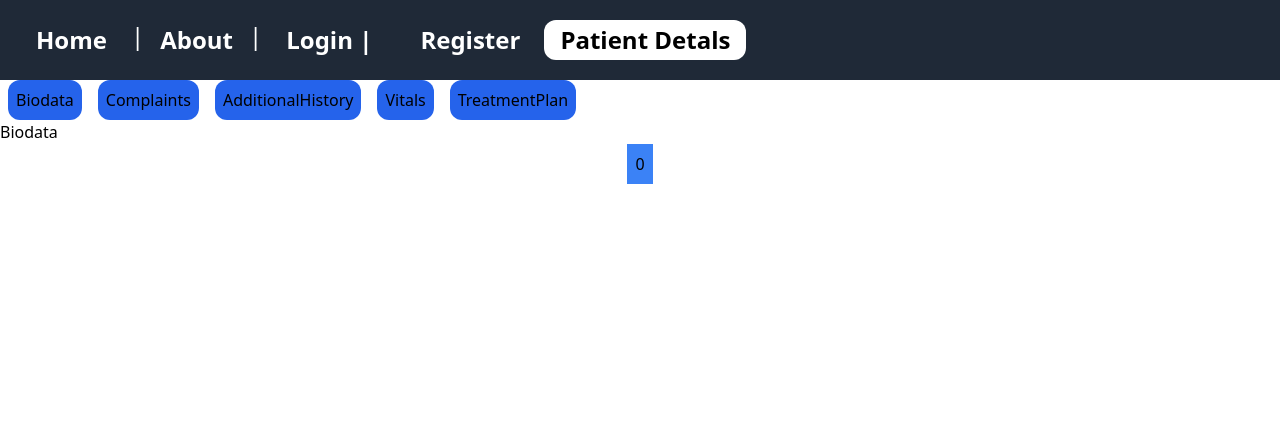
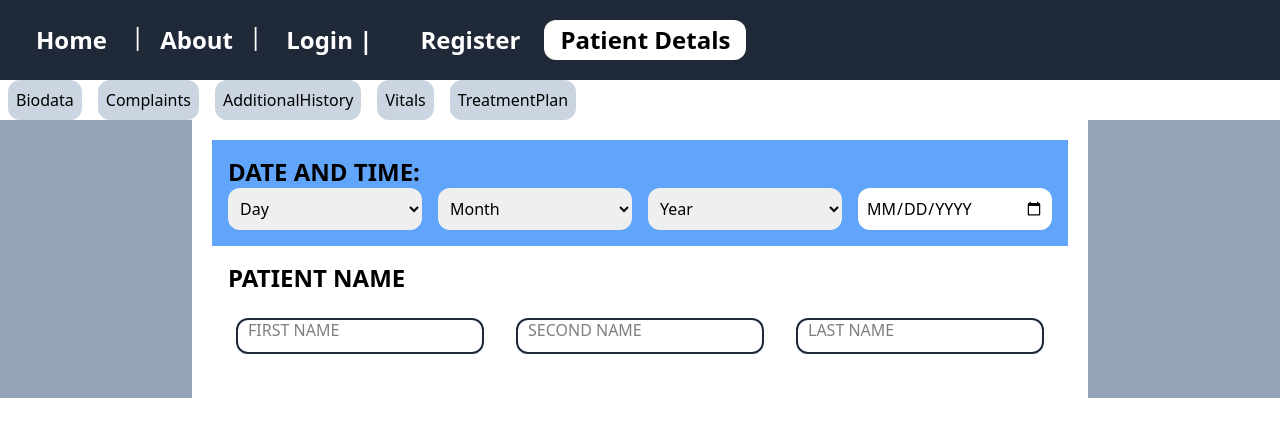
Before and after one commit to AkumuJey/healthbio, a Vue app: page /patientdetails in a window 1280 px wide. Shown: the top 436 px of the page. Built offline with nearby package versions, Linux system fonts and the light colour scheme; no server answers.

Commit message:
Animation of patient detail input form

```diff
--- a/src/components/patientDetails/Biodata.vue
+++ b/src/components/patientDetails/Biodata.vue
@@ -1,8 +1,36 @@
 <template>
-  <div>
-    <div>
-        <h1>Biodata</h1>
-        <button @click="num++" class="p-2 bg-blue-500 mx-auto block">{{ num }}</button>
+  <div class="bg-slate-400 w-full h-full">
+    <div class="w-full max-w-4xl mx-auto my-auto p-5 bg-white">
+      <form @submit.prevent="">
+        <div class="grid grid-cols-4 bg-blue-400 gap-x-4 p-4">
+          <label for="date" class="col-span-4 font-bold text-2xl uppercase">Date and Time:</label>
+          <select type="text" name="day" class="rounded-xl p-2">
+            <option value="Day">Day</option>
+          </select>
+          <select type="text" name="month" class="rounded-xl p-2">
+            <option value="Month">Month</option>
+          </select>
+          <select type="text" name="year" class="rounded-xl p-2">
+            <option value="Year">Year</option>
+          </select>
+          <input type="date" class="uppercase rounded-xl p-2 outline-none">
+        </div>
+        <div class="grid grid-cols-3 gap-4 p-4">
+          <h1 class="col-span-3 text-2xl font-bold uppercase">Patient Name</h1>
+          <div class="relative p-2">
+            <input type="text" id="fname" name="fname" class="outline-none peer w-full border-2 border-slate-800 rounded-xl px-2 py-1">
+            <label for="fname" class="absolute left-5 top-2 opacity-50 cursor-text peer-focus:text-xs peer-focus:-translate-y-1/2 peer-focus:opacity-100 transition-all duration-500 uppercase bg-transparent peer-focus:bg-white">First Name</label>
+          </div>
+          <div class="relative p-2">
+            <input type="text" id="sname" name="sname" class="outline-none peer w-full border-2 border-slate-800 rounded-xl px-2 py-1">
+            <label for="sname" class="absolute left-5 top-2 opacity-50 cursor-text peer-focus:text-xs peer-focus:-translate-y-1/2 peer-focus:opacity-100 transition-all duration-500 uppercase bg-transparent peer-focus:bg-white">Second Name</label>
+          </div>
+          <div class="relative p-2">
+            <input type="text" id="lname" name="lname" class="outline-none peer w-full border-2 border-slate-800 rounded-xl px-2 py-1">
+            <label for="lname" class="absolute left-5 top-2 opacity-50 cursor-text peer-focus:text-xs peer-focus:-translate-y-1/2 peer-focus:opacity-100 transition-all duration-500 uppercase bg-transparent peer-focus:bg-white">Last Name</label>
+          </div>
+        </div>
+      </form>
     </div>
   </div>
 </template>
--- a/src/views/PatientDetails.vue
+++ b/src/views/PatientDetails.vue
@@ -1,6 +1,6 @@
 <template>
     <div>
-        <button v-for="tab in tabs" :key="tab" @click="component = tab" class="bg-blue-600 p-2 mx-2 rounded-xl">
+        <button v-for="tab in tabs" :key="tab" @click="component = tab" class="bg-slate-300 p-2 mx-2 rounded-xl active:bg-blue-600">
             {{ tab }}
         </button>
         <keep-alive>
```
Also changed, not shown: src/assets/tailwind.css (line endings or trailing spaces).
